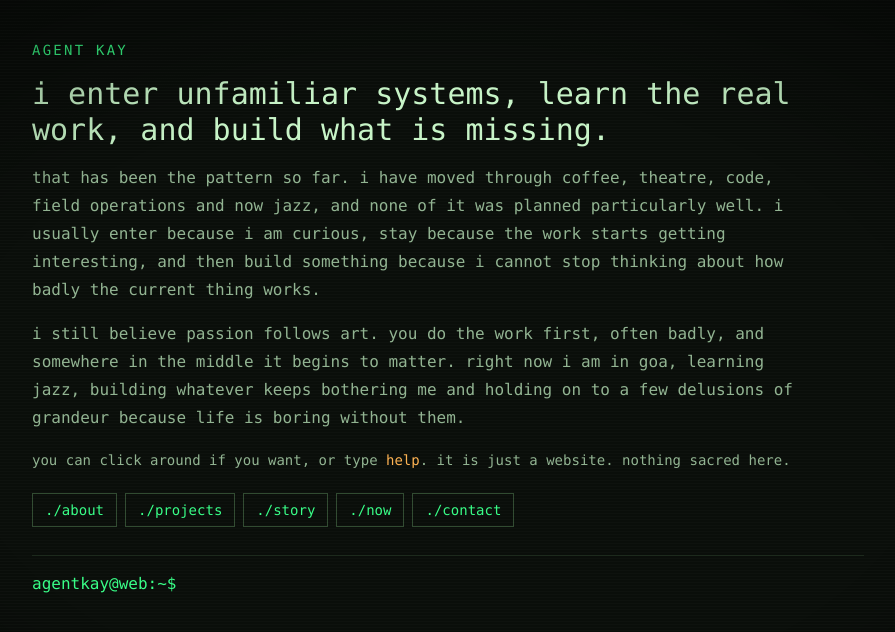
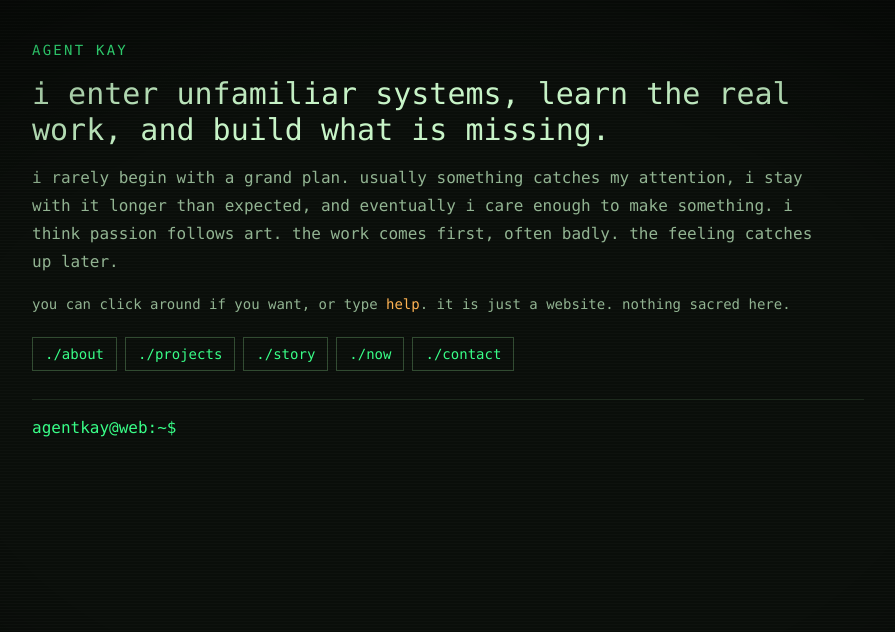
Before and after one commit to kawwshall/iamagentkay, a Next.js app: page / in a window 1280 px wide. Shown: the top 632 px of the page, without its empty margins (192-1087 px from the left). Built offline with nearby package versions, Linux system fonts and the light colour scheme.

Commit message:
Give every section its own story

```diff
--- a/app/data/profile.ts
+++ b/app/data/profile.ts
@@ -12,10 +12,10 @@ export const profile = {
   },
   about: [
     "i'm kay. i do not have a clean story for how i got here because, honestly, it was never clean.",
-    'i have served coffee, taught javascript, anchored in hindi, acted on stage, run field operations and built software in the gaps. some of it was planned. most of it was me saying yes and then learning fast enough to survive the decision.',
+    'i have never been especially good at staying in one lane. something feels alive, i get curious, and before long i am far enough inside it that leaving would be less interesting than continuing.',
     'the only pattern i trust is that i like getting close to the real work. once i understand it, i start seeing things that should exist but do not, and then it gets difficult not to build them.',
-    'i do not know what the one big thing is yet, and i am not going to package that uncertainty as some grand vision. i am just taking the questions seriously enough to follow them.',
-    'right now i am in goa, learning jazz, making things and keeping a few delusions of grandeur around because life gets boring without them.',
+    'i am not trying to turn every detour into a heroic origin story. some choices worked, some were strange, and a few only made sense much later.',
+    'i do keep a few delusions of grandeur around. life gets boring without them.',
   ],
   skills: {
     build: ['JavaScript', 'TypeScript', 'Python', 'React', 'React Native', 'Next.js'],
@@ -57,9 +57,9 @@ export const profile = {
     'i served coffee at starbucks for a while. it made me fast with my hands and much calmer when ten things were going wrong at once.',
     'around the same years i taught javascript and react native, did a short hindi anchor stint, acted in plays, ran events and spent a surprising amount of time convincing people to show up.',
     'later i joined a field data project as an operator. somehow that turned into managing work across a lot of cities, but the useful part was doing nearly every layer myself before trying to lead anyone else.',
-    'a few of the tools on this site came from that time because our chats and spreadsheets were slowly losing the plot, and complaining about them was becoming less interesting than building something better.',
+    'that period also changed my relationship with software. it stopped being a subject i knew and became a way to help the people working beside me.',
     'i was also a referee for a fire and rescue robotics game at bykm 2026, which sounds made up whenever i write it down, but it happened.',
-    'i studied hindustani classical vocals and now i am learning jazz, where every attempt to bluff becomes audible immediately.',
+    'i studied hindustani classical vocals. learning to listen properly probably mattered more than learning to sing.',
   ],
   now: [
     'i am learning jazz at goa jazz academy and it is rearranging parts of my brain in ways i did not expect.',
--- a/app/layout.tsx
+++ b/app/layout.tsx
@@ -13,7 +13,7 @@ export const metadata: Metadata = {
   twitter: {
     card: 'summary',
     title: 'agent kay',
-    description: 'Passion follows art. Obsession follows repetition. The rest is noise.',
+    description: 'I enter unfamiliar systems, learn the real work, and build what is missing.',
   },
 };
 
--- a/components/commands.tsx
+++ b/components/commands.tsx
@@ -16,10 +16,7 @@ export const welcome: CommandResult = (
       {profile.tagline}
     </h1>
     <p>
-      that has been the pattern so far. i have moved through coffee, theatre, code, field operations and now jazz, and none of it was planned particularly well. i usually enter because i am curious, stay because the work starts getting interesting, and then build something because i cannot stop thinking about how badly the current thing works.
-    </p>
-    <p>
-      i still believe passion follows art. you do the work first, often badly, and somewhere in the middle it begins to matter. right now i am in goa, learning jazz, building whatever keeps bothering me and holding on to a few delusions of grandeur because life is boring without them.
+      i rarely begin with a grand plan. usually something catches my attention, i stay with it longer than expected, and eventually i care enough to make something. i think passion follows art. the work comes first, often badly. the feeling catches up later.
     </p>
     <p className="text-term-dim text-sm">
       you can click around if you want, or type <span className="text-term-amber">help</span>. it is just a website. nothing sacred here.
```
